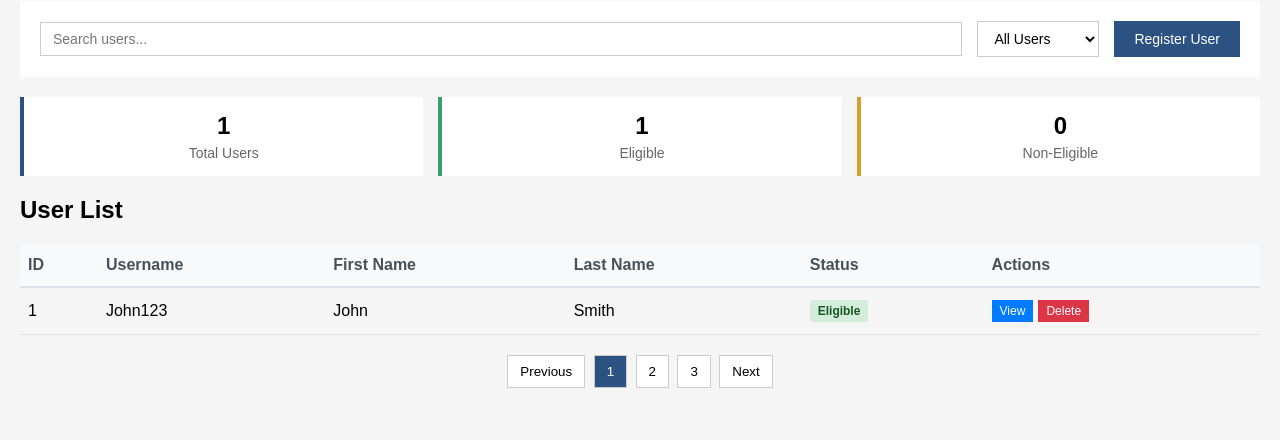
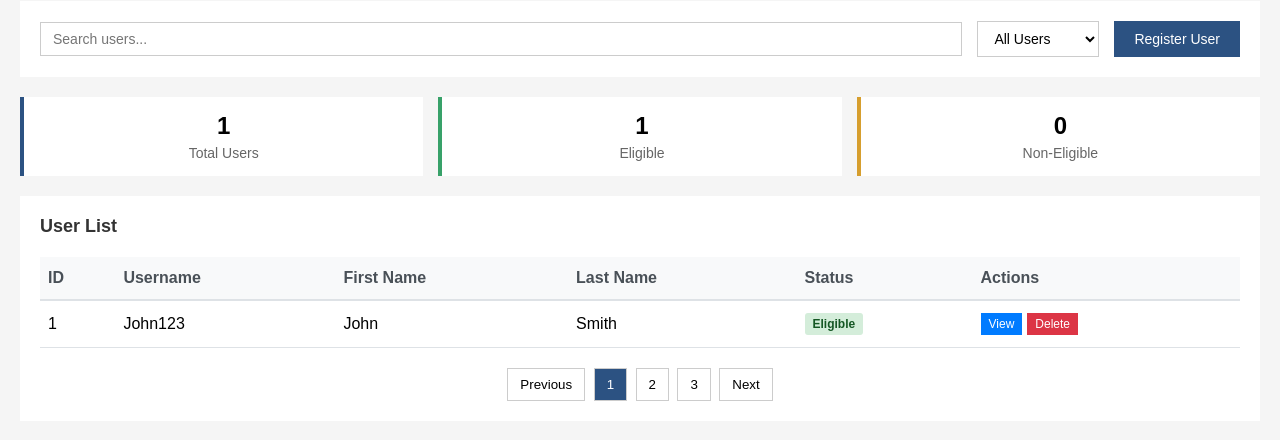
Before and after one commit to AnthonyChang123/Library_Management_System, a PHP site: page /Library_Management_System/UsersDashboard.php in a window 1280 px wide. Shown: the part 143-583 px from the top of the page. Run offline with PHP 8.4, Linux system fonts and the light colour scheme; data comes from the database, SQL or seed files in the repository.

Commit message:
Update UsersDashboard.php

```diff
--- a/UsersDashboard.php
+++ b/UsersDashboard.php
@@ -47,7 +47,7 @@
         -->
     </div>
 
-    <div class="Users">
+    <div class="Inventory">
         <h2>User List</h2>
         <table>
             <thead>
```
